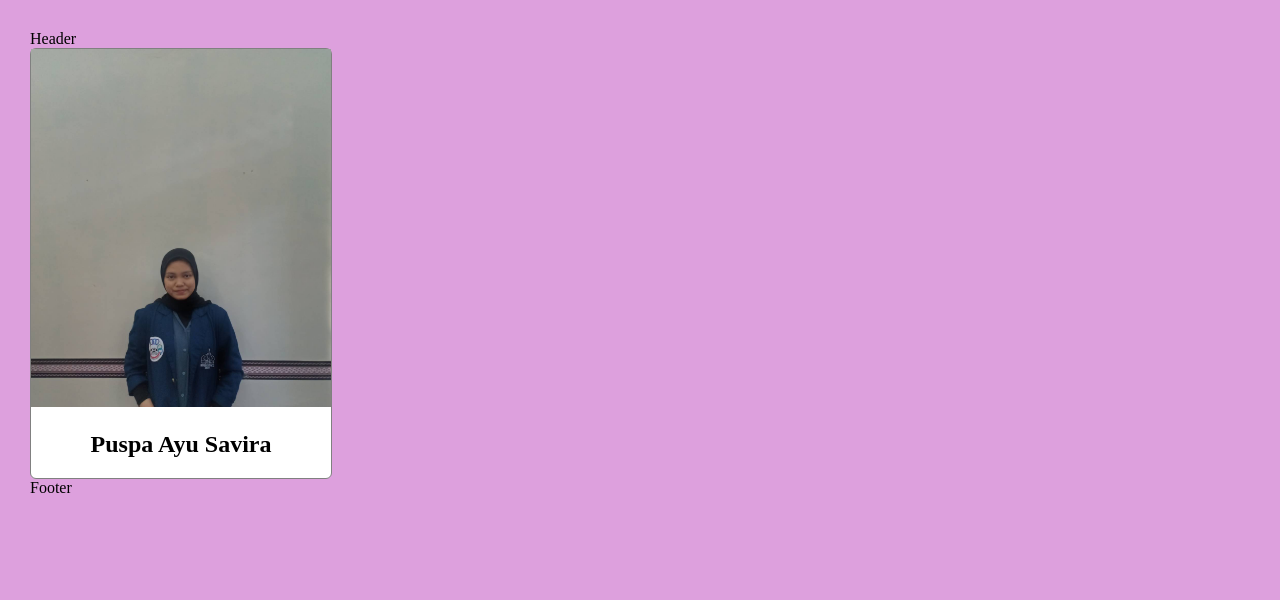
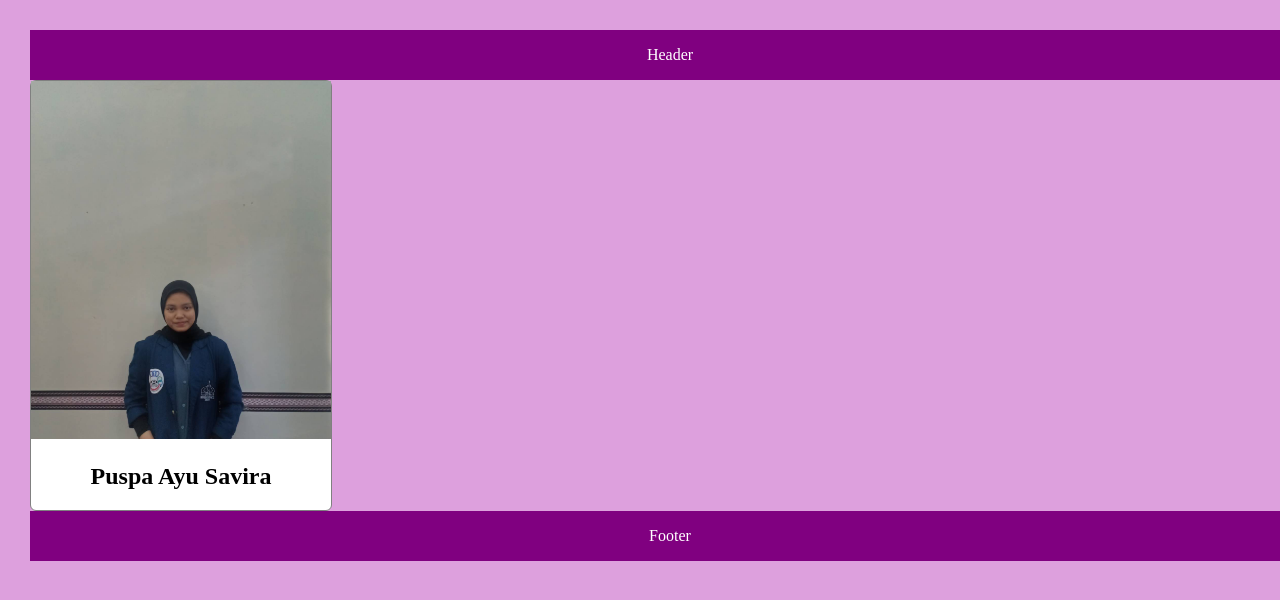
Before and after one commit to puspa15/My-Repo, a plain HTML site: page index.html in a window 1280 px wide. Shown: the top 600 px of the page. Drawn offline with Linux system fonts and the light colour scheme.

Commit message:
commit perbaikan

```diff
--- a/style.css
+++ b/style.css
@@ -20,11 +20,17 @@ body {
     text-align: center;
  }
 
-<<<<<<< HEAD
+
  #footer {
-=======
+    width: 100%;
+    height: 50px;
+    line-height: 50px;
+    background-color: purple;
+    text-align: center;
+    color: white;
+
+ }
  #header {
->>>>>>> development-01
     width: 100%;
     height: 50px;
     line-height: 50px;
```
